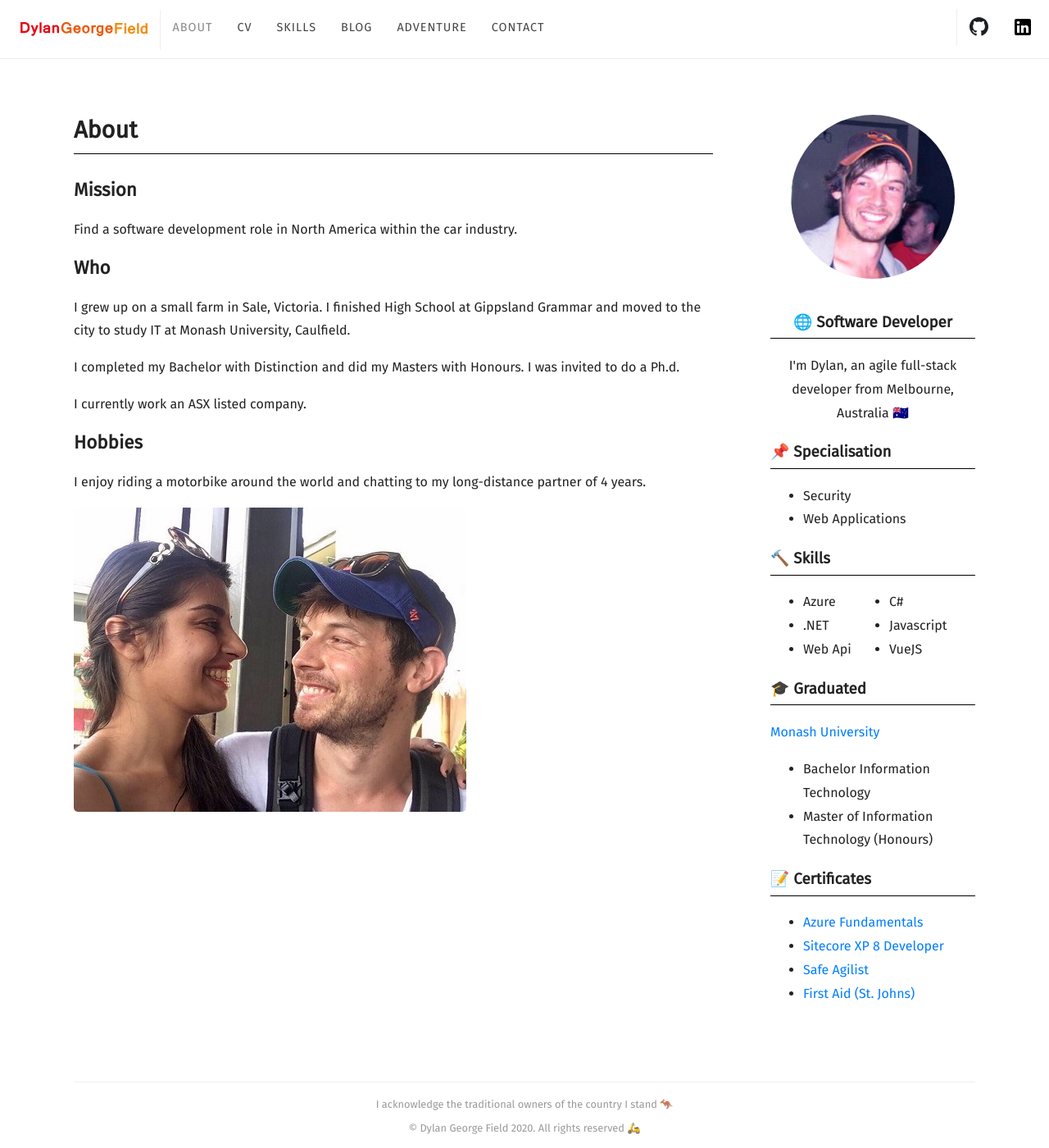
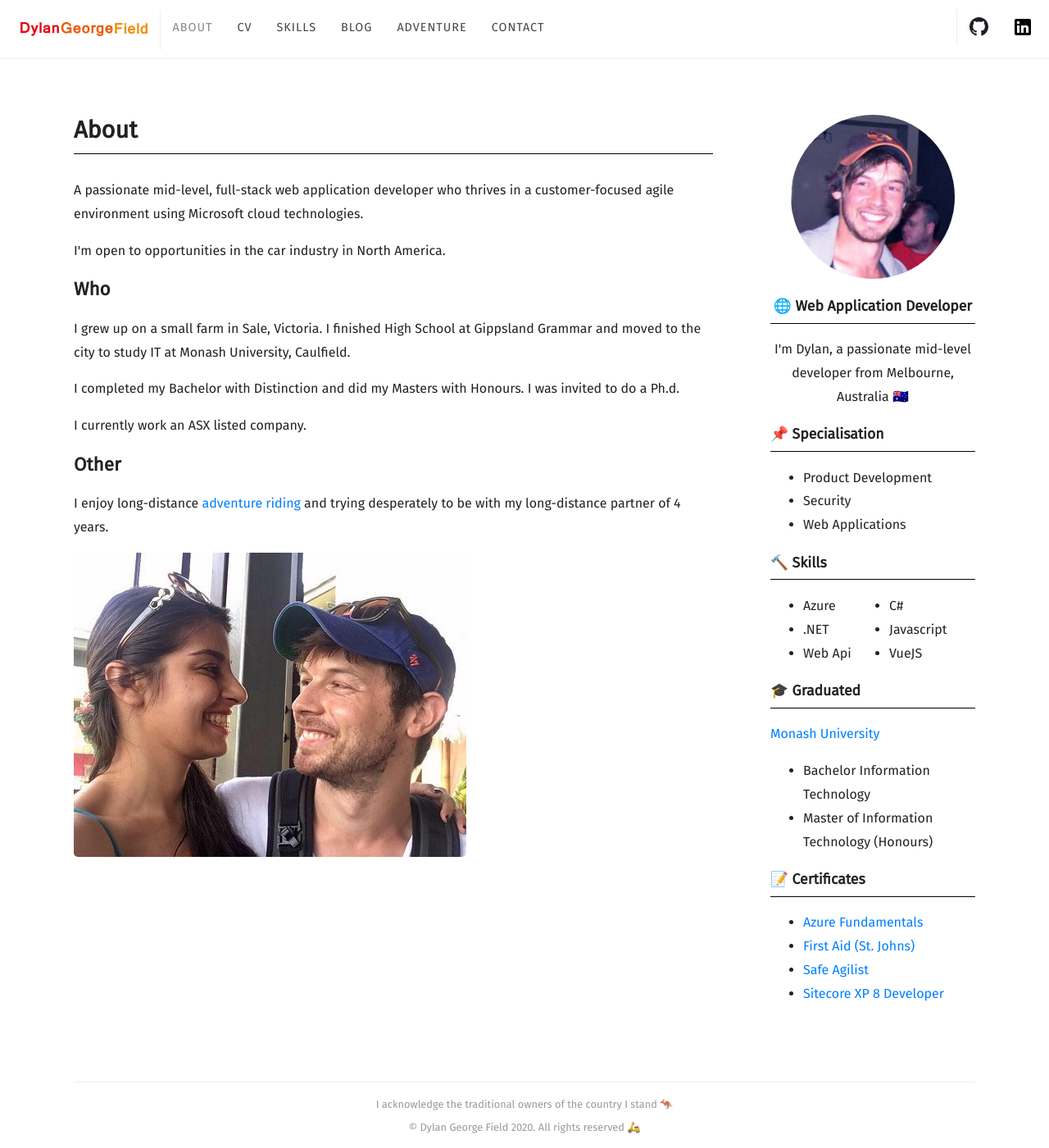
Before and after one commit to Dylan-George-Field/software.georgefield.com.au, a Jekyll site: the page built from about.html, in a window 1280 px wide and 1400 px high. Shown: the whole window at 82% size. Built offline with Jekyll 4.4.1, drawn with Linux system fonts in a browser that asks for light colours; some web fonts are replaced.

Commit message:
Fix sidebar and about page

```diff
--- a/_includes/sidebar.html
+++ b/_includes/sidebar.html
@@ -6,12 +6,13 @@
 				<img src="{{ site.baseurl }}{{ site.data.sidebar.author_image }}" alt="author" class="author">
 			</a>
 		</p>
-		<h3>🌐 Software Developer</h3>
-		<p>I'm Dylan, an agile full-stack developer from Melbourne, Australia 🇦🇺</p>
+		<h3 class="title">🌐 Web Application Developer</h3>
+		<p>I'm Dylan, a passionate mid-level developer from Melbourne, Australia 🇦🇺</p>
 	</div>
 	<div class="specialisation">
 		<h3>📌 Specialisation</h3>
 		<ul>
+			<li>Product Development</li>
 			<li>Security</li>
 			<li>Web Applications</li>
 		</ul>
@@ -55,8 +56,8 @@
 				</a>
 			</li>
 			<li>
-				<a href="https://stjohn.org.au/first-aid-training" target="_blank">
-					First Aid (St. Johns)
+				<a href="https://www.sitecore.com/products/sitecore-experience-platform" target="_blank">
+					Sitecore XP 8 Developer
 				</a>
 			</li>
 		</ul>
--- a/_sass/sidebar.scss
+++ b/_sass/sidebar.scss
@@ -9,8 +9,13 @@
 	}
 
 	h3 {
+		border-bottom: 1px solid black;
+		font-size: 1.1em;
 		padding-bottom: 5px;
-		border-bottom: 1px solid black;
+
+		&.title {
+			margin-top: 0;
+		}
 	}
 
 	.author {
--- a/about.html
+++ b/about.html
@@ -4,9 +4,14 @@
 <div class="editable">
 	<h1 class="section-border">About</h1>
 
-	<h2>Mission</h2>
+	<p>
+		A passionate mid-level, full-stack web application developer who thrives in a
+		customer-focused agile environment using Microsoft cloud technologies.
+	</p>
 
-	<p>Find a software development role in North America within the car industry.</p>
+	<p>
+		I'm open to opportunities in the car industry in North America.
+	</p>
 
 	<h2>Who</h2>
 
@@ -24,9 +29,10 @@
 		I currently work an ASX listed company.
 	</p>
 
-	<h2>Hobbies</h2>
+	<h2>Other</h2>
 	<p>
-		I enjoy riding a motorbike around the world and chatting to my long-distance partner of 4 years.
+		I enjoy long-distance <a href="https://adventure.georgefield.com.au">adventure riding</a>
+		and trying desperately to be with my long-distance partner of 4 years.
 	</p>
 
 	<img src="/images/azar-and-dylan.jpg" alt="Azar & Dylan'">
```
Also changed, not shown: other parts of _includes/sidebar.html (+2 -2 lines), contact.html (+4 -4 lines).
